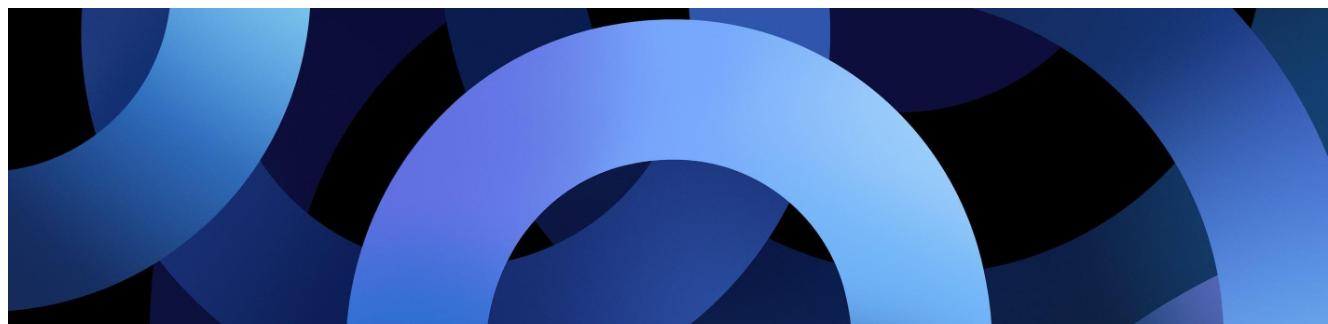
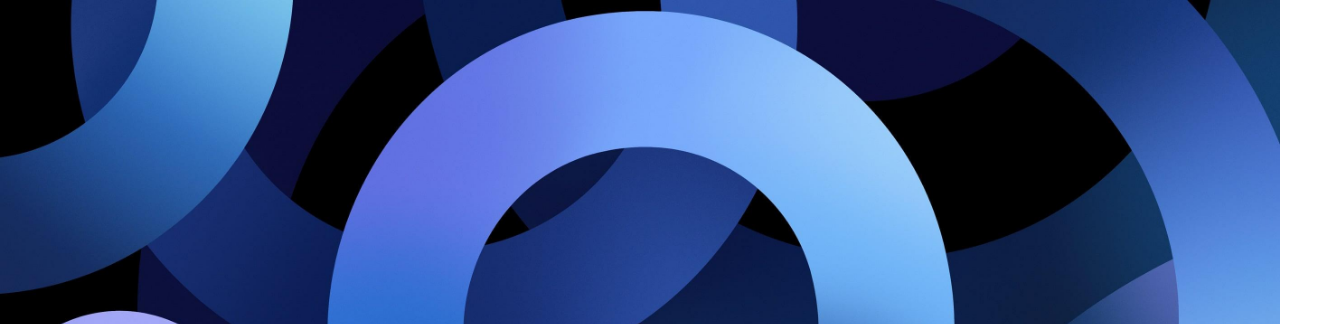
Before and after one commit to nagacharankumarreddy/Guess-The-Number, a plain HTML site: page index.html in a window 1280 px wide. Shown: the top 324 px of the page, 1328 px wide, since content can reach past the window. Drawn offline with Linux system fonts and the light colour scheme.

Commit message:
scroll fixed

```diff
--- a/index.css
+++ b/index.css
@@ -1,3 +1,7 @@
+html,body{
+    padding: 0;
+    margin: 0;
+}
 .container{
     background-color: #4816ff;
     background-image: url(assets/indbg.png);
@@ -9,7 +13,7 @@
     align-items: center;
     width: 100vw;
     height: 100vh;
-    padding: 0 20px;
+    position: fixed;
 }
 .totdata{
     text-align: center;
--- a/subgame.css
+++ b/subgame.css
@@ -1,3 +1,7 @@
+html,body{
+  padding: 0;
+  margin: 0;
+}
 .container{
     background-color: #4816ff;
     background-image: url(assets/subgamebg.png);
@@ -9,7 +13,6 @@
     align-items: center;
     width: 100vw;
     height: 100vh;
-    padding: 0 20px;
 }
 .totdata{
     text-align: center;
```
